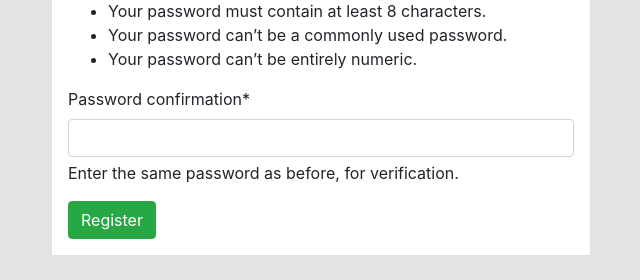
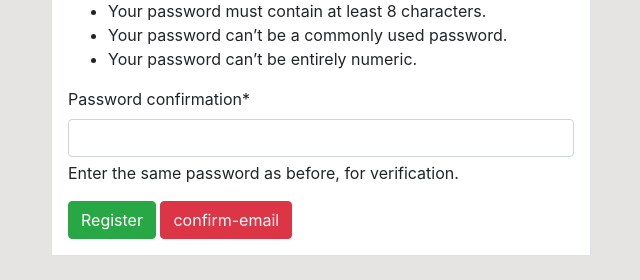
Before and after one commit to shivani1080/inventorymanagementproject, a Django app: page /register/ in a window 1280 px wide. Shown: the part 678-958 px from the top of the page, without its empty margins (319-959 px from the left). Run offline with Django 4.2, Linux system fonts and the light colour scheme; some libraries are stand-ins or nearby versions.

Commit message:
confirmmailchange

```diff
--- a/inventoryproject/urls.py
+++ b/inventoryproject/urls.py
@@ -15,14 +15,17 @@ Including another URLconf
 """
 from django.contrib import admin
 from django.urls import path,include
+
 from user import views as user_view
 from django.contrib.auth import views as auth_views
 from django.conf import settings
+
 from django.conf.urls.static import static
 urlpatterns = [
     path('admin/', admin.site.urls),
     path('', include('dashboard.urls')),
     path('register/',user_view.register,name='user-register'),
+    path('confirm-email/<int:user_id>/<str:token>/', user_view.confirm_email, name='user-confirm-email'),
     path('',auth_views.LoginView.as_view(template_name='user/login.html'),name='user-login'),
     path('logout/',auth_views.LogoutView.as_view(template_name='user/logout.html'),name='user-logout'),
     path('profile/',user_view.profile,name='user-profile'),
--- a/template/user/register.html
+++ b/template/user/register.html
@@ -13,6 +13,7 @@
                 {% csrf_token %}
                 {{ form|crispy }}
                 <input class="btn btn-success" type="submit" value="Register">
+                <input class="btn btn-danger" type="submit" value="confirm-email">
             </form>
         </div>
     </div>
--- a/user/views.py
+++ b/user/views.py
@@ -1,23 +1,63 @@
+from django.conf import settings
+from django.core.mail import send_mail
+from django.contrib.auth.tokens import default_token_generator
+from django.contrib.auth import get_user_model
+
+
+
+
 from django.shortcuts import render,redirect
 from django.contrib.auth.forms import UserCreationForm
-from .forms import CreateUserForm,userupdateform,profileupdateform
+from .forms import CreateUserForm, userupdateform, profileupdateform
 from django.contrib import messages
 # Create your views here.
+
+User = get_user_model()
+
 
 def register(request):
     if request.method == 'POST':
         form = CreateUserForm(request.POST)
         if form.is_valid():
-            form.save()
-            username=form.cleaned_data.get('username')
-            messages.success(request,f'Account has been created for {username}.')
+
+            username = form.save(commit=False)
+            username.is_active = False  # Set the user as inactive until they confirm their email address
+            username.save()
+            # Generate the confirmation token and send the email
+            token_generator = default_token_generator
+            email_subject = 'Confirm Your Email Address'
+            email_message = f'Please click the link below to confirm your email address:\n\n{request.build_absolute_uri("/confirm-email/" + str(username.pk) + "/" + token_generator.make_token(username))}/'
+            send_mail(email_subject, email_message, settings.DEFAULT_FROM_EMAIL, [username.email], fail_silently=True)
+
+            messages.success(request, f'An email has been sent to {username.email} with instructions to confirm your email address.')
             return redirect('user-login')
+            #username = form.save()
+            #username=form.cleaned_data.get('username')
+            #messages.success(request,f'Account has been created for {username}.')
+            #return redirect('user-login')
     else:
         form=CreateUserForm()
     context={
         'form':form,
     }
     return render(request,'user/register.html',context)
+
+def confirm_email(request, user_id, token):
+    user = User.objects.filter(pk=user_id, is_active=False).first()
+    if user is None:
+        messages.error(request, 'Invalid confirmation link.')
+        return redirect('user-login')
+
+    if default_token_generator.check_token(user, token):
+        user.is_active = True
+        user.save()
+        messages.success(request, 'Your email address has been confirmed. You can now log in.')
+    else:
+        messages.error(request, 'Invalid confirmation link.')
+
+    return redirect('user-login')
+
+
 
 def profile(request):
     return render(request,'user/profile.html')
```
Also changed, not shown: db.sqlite3.
